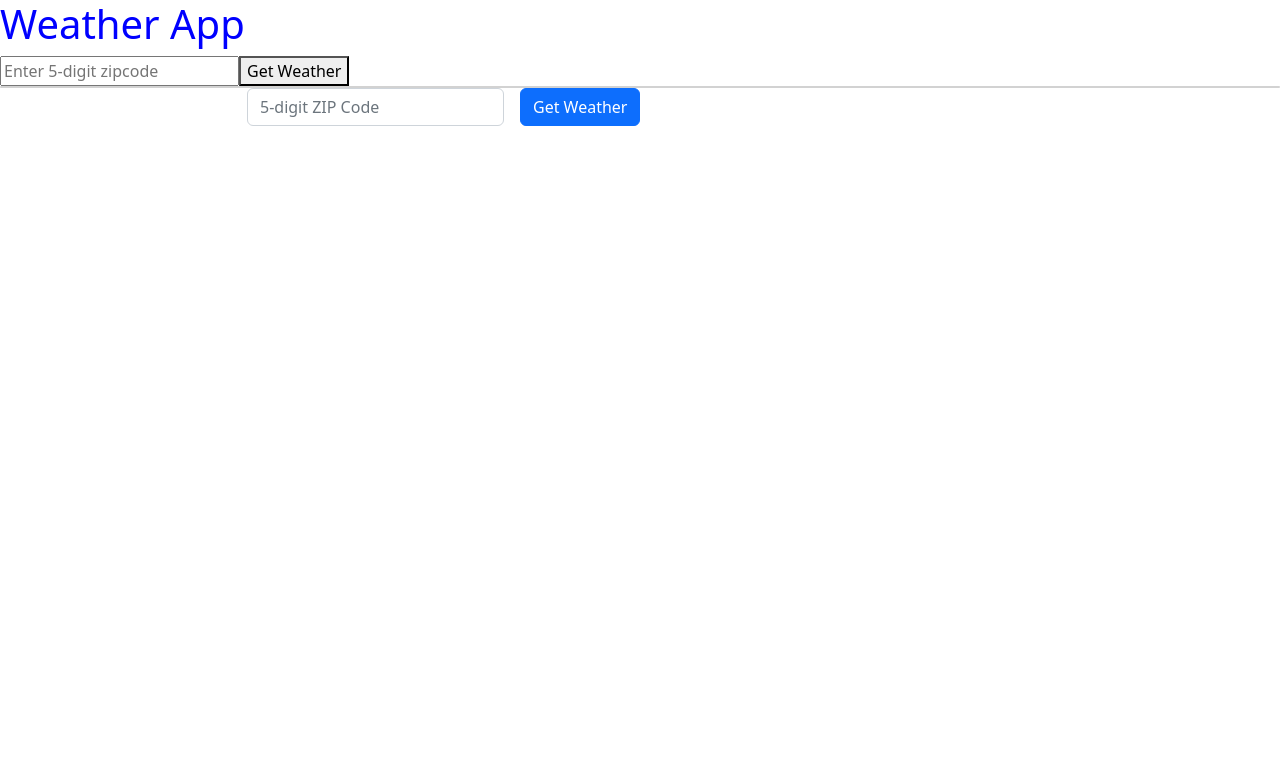
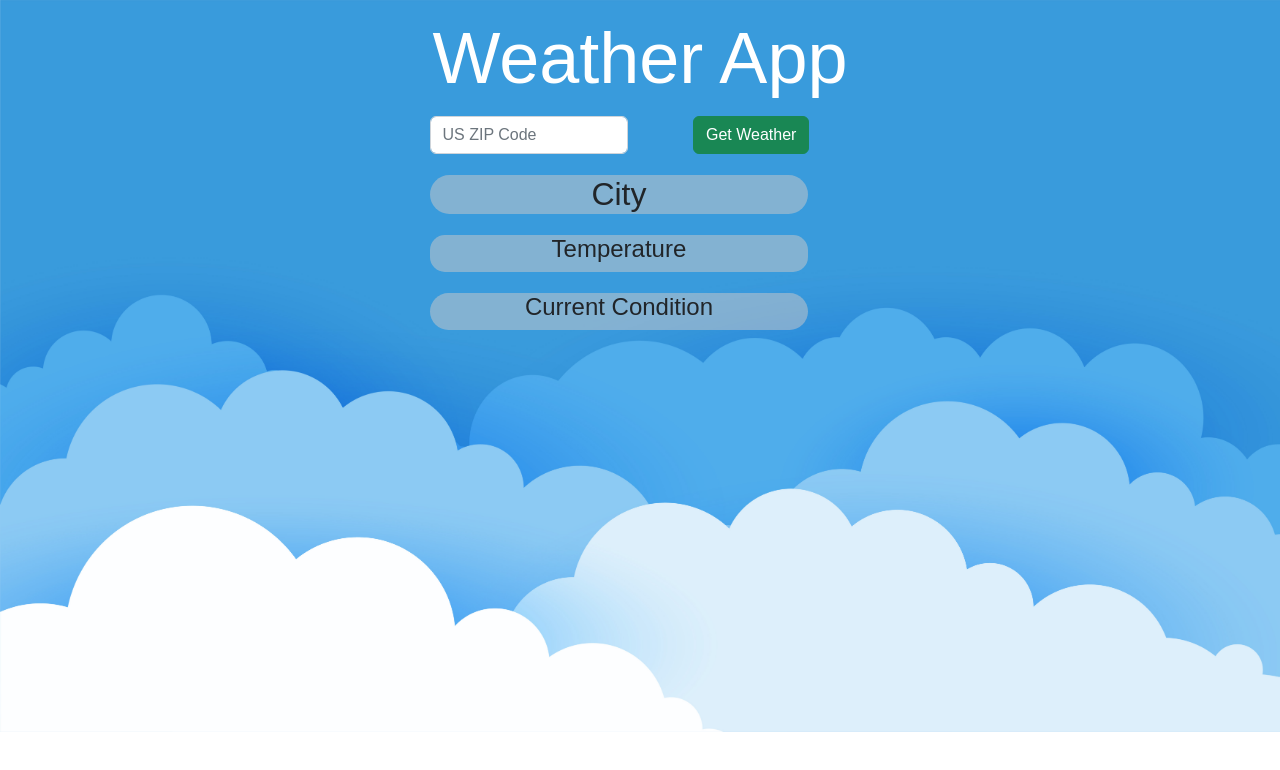
Before and after one commit to jeffgoens/weather-app, a website: page index.html in a window 1280 px wide. Drawn offline with nearby package versions, Linux system fonts and the light colour scheme; no server answers.

Commit message:
Update file

```diff
--- a/index.html
+++ b/index.html
@@ -6,34 +6,62 @@
     <meta http-equiv="X-UA-Compatible" content="IE=edge">
     <meta name="viewport" content="width=device-width, initial-scale=1.0">
     <title>Weather App</title>
-    <link href="https://cdn.jsdelivr.net/npm/bootstrap@5.2.1/dist/css/bootstrap.min.css" rel="stylesheet" integrity="sha384-iYQeCzEYFbKjA/T2uDLTpkwGzCiq6soy8tYaI1GyVh/UjpbCx/TYkiZhlZB6+fzT" crossorigin="anonymous">
-    <link rel="stylesheet" href="./style.css" />
+    <link href="https://cdn.jsdelivr.net/npm/bootstrap@5.2.1/dist/css/bootstrap.min.css" rel="stylesheet"
+        integrity="sha384-iYQeCzEYFbKjA/T2uDLTpkwGzCiq6soy8tYaI1GyVh/UjpbCx/TYkiZhlZB6+fzT" crossorigin="anonymous">
+    <link rel="stylesheet" href="./sandbox.css" />
 </head>
 
 <body>
+    <div id="main">
+        <h1 class="mainHeader text-center display-2" id="mainHeader">Weather App</h1>
+        <div class="container text-center">
+            <div class="row">
+                <div class="col-lg-6 col-12">
+                    <div class="form">
+                        <input class="form-control" id="zipcodeInput" type="text" placeholder="US ZIP Code">
+                    </div>
+                </div>
+                <div class="col-lg-6 col-12">
+                    <button class="btn btn-success" id="getWeather" type="submit">Get Weather</button>
+                </div>
+            </div>
 
-    <div id='main'>
-    </div>
+            <div class="card1">
+                <div class="weather">
+                    <h2 class="city" id="city">City</h2>
+                    <div class="cityText hidden display-4" id="cityText"></div>
+                </div>
+            </div>
 
-    <form class="row g-3">
-        <div class="col-auto">
-          <label for="staticEmail2" class="visually-hidden">Email</label>
-          <input type="text" readonly class="form-control-plaintext" id="staticEmail2">
+            <div class="card2">
+                <div class="row">
+                    <h4 class="col-12 col-12" id="temperatureText">Temperature</h4>
+                    <div class="col-lg-4 col-12" id="kelvin"></div>
+                    <div class="col-lg-4 col-12" id="fahrenheit"></div>
+                    <div class="col-lg-4 col-12" id="celsius"></div>
+                </div>
+            </div>
+
+            <div class="card3">
+                <div class="row">
+                    <h4 class="col-12" id="currentCondition">Current Condition</h4>
+                    <div class="col-12" id="conditions"></div>
+                    <div class="image text-center" id="image"></div>
+                </div>
+            </div>
         </div>
-        <div class="col-auto">
-          <label for="inputPassword2" class="visually-hidden">ZIP Code</label>
-          <input type="text" class="form-control" id="inputPassword2" placeholder="5-digit ZIP Code">
-        </div>
-        <div class="col-auto">
-          <button type="submit" class="btn btn-primary mb-3">Get Weather</button>
-        </div>
-      </form>
 
 
 
+    </div>
+
     <script src="./node_modules/axios/dist/axios.min.js"></script>
-    <script src="https://cdn.jsdelivr.net/npm/bootstrap@5.2.1/dist/js/bootstrap.bundle.min.js" integrity="sha384-u1OknCvxWvY5kfmNBILK2hRnQC3Pr17a+RTT6rIHI7NnikvbZlHgTPOOmMi466C8" crossorigin="anonymous"></script>
-    <script src="main.js"></script>
+    <script src="https://cdn.jsdelivr.net/npm/bootstrap@5.2.1/dist/js/bootstrap.bundle.min.js"
+        integrity="sha384-u1OknCvxWvY5kfmNBILK2hRnQC3Pr17a+RTT6rIHI7NnikvbZlHgTPOOmMi466C8"
+        crossorigin="anonymous"></script>
+    <script src="sandbox.js"></script>
 </body>
 
+
+
 </html>
--- a/main.js
+++ b/main.js
@@ -1,54 +1,70 @@
 const apiKey = '31b7dec44d4017661c9be2f158f9ae70';
-const mainContainer = document.getElementById('main');
+document.getElementById("mainHeader").style = mainHeader;
+document.getElementById("zipcodeInput").style = zipcodeInput;
+let getWeatherButton = document.getElementById("getWeather");
+let cityText = document.getElementById("cityText");
+let temperatureText = document.getElementById("temperatureText");
+let kelvinText = document.getElementById("kelvin");
+let fahreneheitText = document.getElementById("fahrenheit");
+let celsiusText = document.getElementById("celsius");
+let currentCondition = document.getElementById("currentCondition");
+let conditions = document.getElementById("conditions");
+let imageIcon = document.getElementById("image");
 
 
 
+const zipcodeValidation = function () {                                      // function that validates the zipcode string value and if not valid, returns an alert
+    zipcode = document.getElementById("zipcodeInput").value;
+    if (zipcode.length === 5 && isNaN(zipcode) === false) {
+        console.log("valid zip string")
+        return true;
+    } else {
+        console.log("invalid zip");
+        alert("You have entered an INVALID ZIPCODE. Please try again.")
+    }
+};
 
-async function getWeatherData() {
+
+async function getWeatherData() {                                             // function that calls the API data, returns error message if zipcode is not valid(found), populates current state
     try {
-        const response = await axios.get(`https://api.openweathermap.org/data/2.5/weather?zip=40509,us&appid=${apiKey}&units=imperial`);
+        const response = await axios.get(`https://api.openweathermap.org/data/2.5/weather?zip=${zipcode},us&appid=${apiKey}&units=imperial`);
         console.log(response.data);
-        // const weatherData = response.data;
-    } catch (error) {
+        let data = response.data;
+        currentState(data)
+    } catch {
+        alert("You have entered an INVALID ZIPCODE. Please try again.")
         console.error(error);
+        alert("You have entered an INVALID ZIPCODE. Please try again.")
     }
 }
 
-getWeatherData();
 
-function initPage () {
-    let headerText = document.createElement('h1');
-    headerText.innerText = 'Weather App';
-    mainContainer.appendChild(headerText);
-    headerText.id = 'headerId';
+getWeatherButton.addEventListener("click", () => {                            // add event listener that runs the zipcodeValidation function and if it passes,
+    if (zipcodeValidation()) {                                                // runs the getWeatherData function API call
+        getWeatherData();
+    }
+});
 
-    let zipcodeInput = document.createElement('input');
-    zipcodeInput.placeholder = 'Enter 5-digit zipcode';
-    mainContainer.appendChild(zipcodeInput);
-    zipcodeInput.id = 'zipcodeId';
 
-    let weatherButton = document.createElement('button');
-    weatherButton.innerHTML = "Get Weather";
-    mainContainer.appendChild(weatherButton);
+const currentState = function (data) {                                        // function that updates the current state of the display
+    let temperature = Math.round(data.main.temp);
+    let city = data.name;
+    let celsius = Math.round((temperature - 32) / 1.8);
+    let kelvin = Math.round(celsius + 273.15);
+    let condition = data.weather[0].description;
+    let icon = data.weather[0].icon;
+    let iconUrl = `https://openweathermap.org/img/wn/${icon}.png`;
 
-    let cityCard = document.createElement('div');
-    cityCard.setAttribute('class', 'card');
-    mainContainer.appendChild(cityCard);
+    cityText.textContent = city;
+    conditions.textContent = condition;
+    kelvinText.textContent = `${kelvin} °K`;
+    fahreneheitText.textContent = `${temperature} °F`;
+    celsiusText.textContent = `${celsius} °C`;
+    imageIcon.innerHTML = `<img src = "${iconUrl}"/>`;
 
-}
+};
 
-initPage();
+document.getElementById("zipcodeInput").addEventListener("click", () => {      // function that clears the zipcode field when clicked inside input box
+    zipcodeInput.value = ""
 
-// document.body.onload = addElement;
-// function addElement () {
-//     const newHeader = document.createElement("h1");
-//     const headerContent = document.createTextNode("Weather App");
-//     newHeader.appendChild(headerContent);
-//     const currentHeader = document.getElementById("main");
-//     document.body.insertBefore(newHeader, currentHeader);
-
-//     const newInput = document.createElement('input');
-//     const inputContent = document.createTextNode("zipcode")
-//     newInput.appendChild(inputContent);
-//     const currentInput = document.getElementById("main");
-//     document.body.insertBefore(newInput, currentInput);
+});
--- a/style.css
+++ /dev/null
@@ -1,3 +0,0 @@
-#headerId {
-    color: blue;
-}
```
